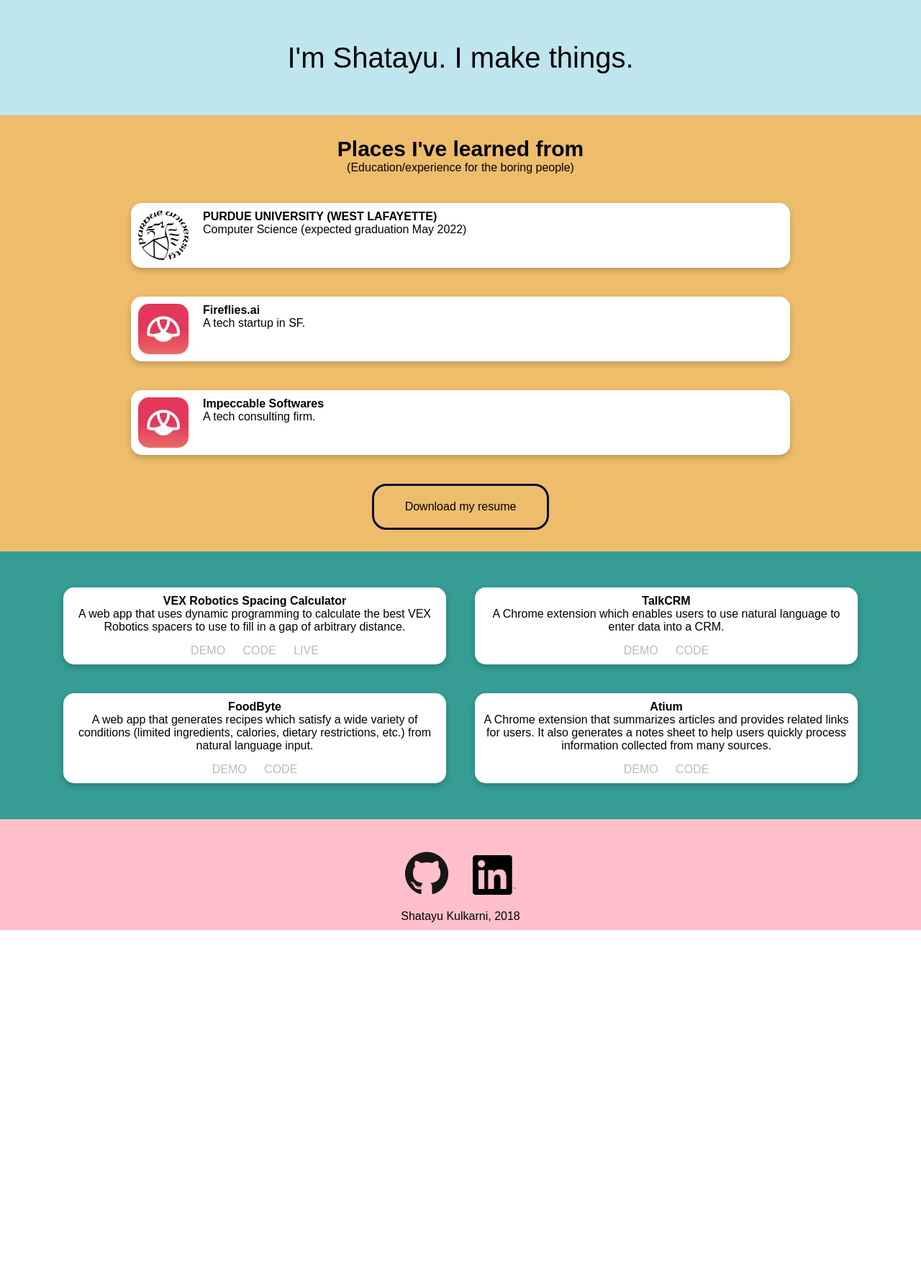
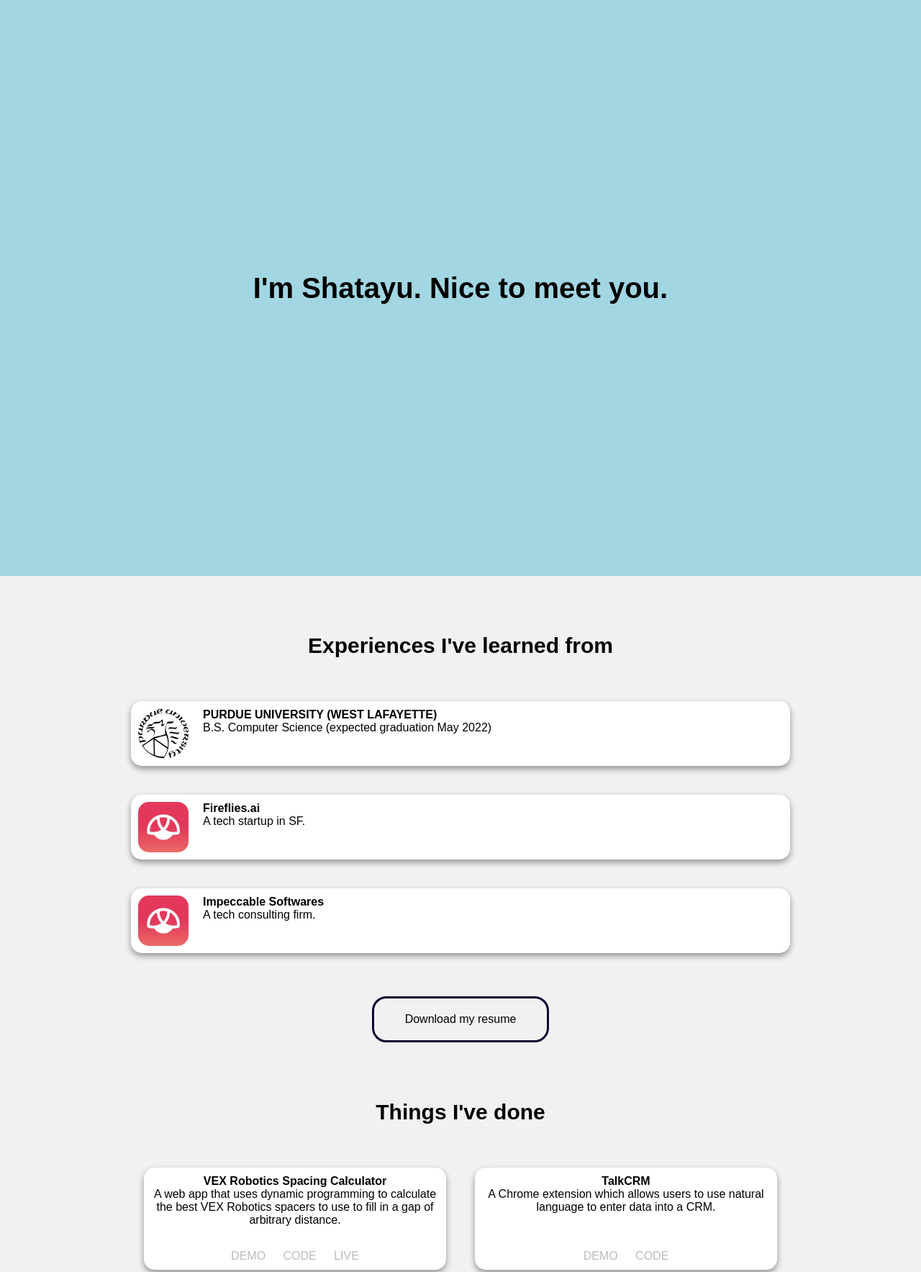
Before and after one commit to shatayu/shatayu.github.io, a website: page index.html in a window 1280 px wide. Shown: the top 1767 px of the page at 72% size. Before the commit the page ends 1292 px from the top, so only its background shows below. Drawn offline with Linux system fonts and the light colour scheme; a web font is replaced by a local one.

Commit message:
got project card footers to stay at the bottom of the card

```diff
--- a/css/card.css
+++ b/css/card.css
@@ -1,6 +1,6 @@
 .card {
     /* Add shadows to create the "card" effect */
-    box-shadow: 0 4px 8px 0 rgba(0,0,0,0.2);
+    box-shadow: 0 4px 8px 0 rgba(0,0,0,0.4);
     transition: 0.3s;
     border-radius: 15px;
     padding: 10px;
@@ -9,5 +9,5 @@
 
 /* On mouse-over, add a deeper shadow */
 .card:hover {
-    box-shadow: 0 8px 16px 0 rgba(0,0,0,0.2);
+    box-shadow: 0 8px 16px 0 rgba(0,0,0,0.4);
 }
--- a/css/experience.css
+++ b/css/experience.css
@@ -1,6 +1,6 @@
 #experience {
-    background-color: #EEBD6B;
-    padding: 30px;
+    background-color: #F1F1F2;
+    padding: 10vh 30px 0vh;
     /* position: relative; */
 }
 
@@ -9,7 +9,6 @@
     display: flex;
     flex-flow: column;
     flex-wrap: wrap;
-    margin: 20px 0px;
 }
 
 .experienceEntry {
@@ -21,7 +20,6 @@
     background-color: white;
     margin: 20px 20px;
     align-self: center;
-
 }
 
 .experienceEntry img {
@@ -38,6 +36,7 @@
 }
 
 #resumeDownloadContainer {
+    margin-top: 5vh;
     text-align: center;
 }
 
@@ -51,3 +50,7 @@
     border: 3px solid #04082E;
     border-radius: 20px;
 }
+
+#resumeDownload:hover {
+    border: 3px solid #447695;
+}
--- a/css/footer.css
+++ b/css/footer.css
@@ -8,8 +8,8 @@
     align-items: center;
     justify-content: center;
     position: relative;
-
-    background-color: pink;
+/*
+    background-color: pink; */
 }
 
 #footer img {
--- a/css/index.css
+++ b/css/index.css
@@ -9,6 +9,7 @@
 .title {
     position: relative;
     margin: 0 auto;
+    margin-bottom: 5vh;
     text-align: center;
     display: block;
     font-size: 30px;
--- a/css/intro.css
+++ b/css/intro.css
@@ -1,6 +1,6 @@
 #intro {
-    background-color: #BFE6EF;
-    height: 20vh;
+    background-color: #A1D6E2;
+    height: 100vh;
     text-align: center;
 
     display: flex;
@@ -10,5 +10,6 @@
 
 #text {
     font-size: 40px;
+    font-weight: 600;
     align-self: center;
 }
--- a/css/projects.css
+++ b/css/projects.css
@@ -1,6 +1,9 @@
 #projects {
-    background-color: #359D93;
-    padding: 30px;
+    background-color: #F1F1F2;
+    padding: 10vh 0px;
+}
+
+.projectsContainer {
     display: flex;
     flex-wrap: wrap;
     flex-direction: row;
@@ -9,15 +12,24 @@
 }
 
 .projectEntry {
+    position: relative;
     margin: 20px 20px;
     background-color: white;
     width: 40vw;
-
+    max-width: 400px;
     text-align: center;
 }
 
+.projectDescription {
+    margin-bottom: 50px;
+}
+
 .projectFooter {
-    margin-top: 15px;
+    position: absolute;
+    bottom: 10px;
+    left: 50%;
+    transform: translateX(-50%);
+    align-self: flex-end;
     color: #bbbbbb;
 }
 
--- a/css/timeline.css
+++ /dev/null
@@ -1,134 +0,0 @@
-* {
-    box-sizing: border-box;
-  }
-
-  /* Set a background color */
-  body {
-    background-color: #474e5d;
-    font-family: Helvetica, sans-serif;
-  }
-
-  /* The actual timeline (the vertical ruler) */
-  .timeline {
-    position: relative;
-    max-width: 1200px;
-    margin: 0 auto;
-  }
-
-  /* The actual timeline (the vertical ruler) */
-  .timeline::after {
-    content: '';
-    position: absolute;
-    width: 6px;
-    background-color: white;
-    top: 0;
-    bottom: 0;
-    left: 50%;
-    margin-left: -3px;
-  }
-
-  /* Container around content */
-  .container {
-    padding: 10px 40px;
-    position: relative;
-    background-color: inherit;
-    width: 50%;
-  }
-
-  /* The circles on the timeline */
-  .container::after {
-    content: '';
-    position: absolute;
-    width: 25px;
-    height: 25px;
-    right: -17px;
-    background-color: white;
-    border: 4px solid #FF9F55;
-    top: 15px;
-    border-radius: 50%;
-    z-index: 1;
-  }
-
-  /* Place the container to the left */
-  .left {
-    left: 0;
-  }
-
-  /* Place the container to the right */
-  .right {
-    left: 50%;
-  }
-
-  /* Add arrows to the left container (pointing right) */
-  .left::before {
-    content: " ";
-    height: 0;
-    position: absolute;
-    top: 22px;
-    width: 0;
-    z-index: 1;
-    right: 30px;
-    border: medium solid white;
-    border-width: 10px 0 10px 10px;
-    border-color: transparent transparent transparent white;
-  }
-
-  /* Add arrows to the right container (pointing left) */
-  .right::before {
-    content: " ";
-    height: 0;
-    position: absolute;
-    top: 22px;
-    width: 0;
-    z-index: 1;
-    left: 30px;
-    border: medium solid white;
-    border-width: 10px 10px 10px 0;
-    border-color: transparent white transparent transparent;
-  }
-
-  /* Fix the circle for containers on the right side */
-  .right::after {
-    left: -16px;
-  }
-
-  /* The actual content */
-  .content {
-    padding: 20px 30px;
-    background-color: white;
-    position: relative;
-    border-radius: 6px;
-  }
-
-  /* Media queries - Responsive timeline on screens less than 600px wide */
-  @media screen and (max-width: 600px) {
-  /* Place the timelime to the left */
-    .timeline::after {
-      left: 31px;
-    }
-
-  /* Full-width containers */
-    .container {
-      width: 100%;
-      padding-left: 70px;
-      padding-right: 25px;
-    }
-
-  /* Make sure that all arrows are pointing leftwards */
-    .container::before {
-      left: 60px;
-      border: medium solid white;
-      border-width: 10px 10px 10px 0;
-      border-color: transparent white transparent transparent;
-    }
-
-  /* Make sure all circles are at the same spot */
-    .left::after, .right::after {
-      left: 15px;
-    }
-
-  /* Make all right containers behave like the left ones */
-    .right {
-      left: 0%;
-    }
-  }
--- a/index.html
+++ b/index.html
@@ -4,7 +4,7 @@
 <head>
     <meta charset="utf-8" />
     <meta http-equiv="X-UA-Compatible" content="IE=edge">
-    <title>Page Title</title>
+    <title>Shatayu Kulkarni</title>
     <meta name="viewport" content="width=device-width, initial-scale=1">
 
     <link rel="stylesheet" type="text/css" media="screen" href="css/index.css" />
@@ -17,17 +17,14 @@
 </head>
 
 <body>
-    <div id="intro">
+    <section id="intro">
         <div id="text">
-            I'm Shatayu. I make things.
+            I'm Shatayu. Nice to meet you.
         </div>
-    </div>
-    <div id="experience">
+    </section>
+    <section id="experience">
         <div class="title">
-            Places I've learned from
-        </div>
-        <div class="subtitle">
-            (Education/experience for the boring people)
+            Experiences I've learned from
         </div>
         <div class="content">
             <div class="experienceEntry card">
@@ -37,7 +34,7 @@
                         PURDUE UNIVERSITY (WEST LAFAYETTE)
                     </div>
                     <div class="experienceBody">
-                        Computer Science (expected graduation May 2022)
+                        B.S. Computer Science (expected graduation May 2022)
                     </div>
                 </div>
             </div>
@@ -65,20 +62,18 @@
                     </div>
                 </div>
             </div>
-
-
-
-
-
-
         </div>
         <div id="resumeDownloadContainer">
             <div id="resumeDownload">
                 Download my resume
             </div>
         </div>
+    </section>
+    <section id="projects">
+        <div class="title">
+            Things I've done
         </div>
-    <div id="projects">
+        <div class="projectsContainer">
             <div class="card projectEntry">
                 <div class="name">
                     VEX Robotics Spacing Calculator
@@ -104,7 +99,7 @@
                     TalkCRM
                 </div>
                 <div class="projectDescription">
-                A Chrome extension which enables users to use natural language to enter data into a CRM.
+                    A Chrome extension which allows users to use natural language to enter data into a CRM.
                 </div>
                 <div class="projectFooter">
                     <span class="footerEntity projectDemo">
@@ -150,13 +145,15 @@
                 </div>
             </div>
         </div>
-    <div id="footer">
+
+    </section>
+    <section id="footer">
         <div id="imgcontainer">
-            <img src="images/GitHub-Mark-120px-plus.png">
-            <img src="images/In-Black-121px-TM.png">
+            <a href="https://github.com/shatayu"><img src="images/GitHub-Mark-120px-plus.png" /></a>
+            <a href="https://www.linkedin.com/in/shatayu/"><img src="images/In-Black-121px-TM.png" /></a>
             <div id="footerText">Shatayu Kulkarni, 2018</div>
         </div>
-    </div>
+    </section>
 </body>
 
 </html>
```
Lines whose indentation alone changed are shown as unchanged.
